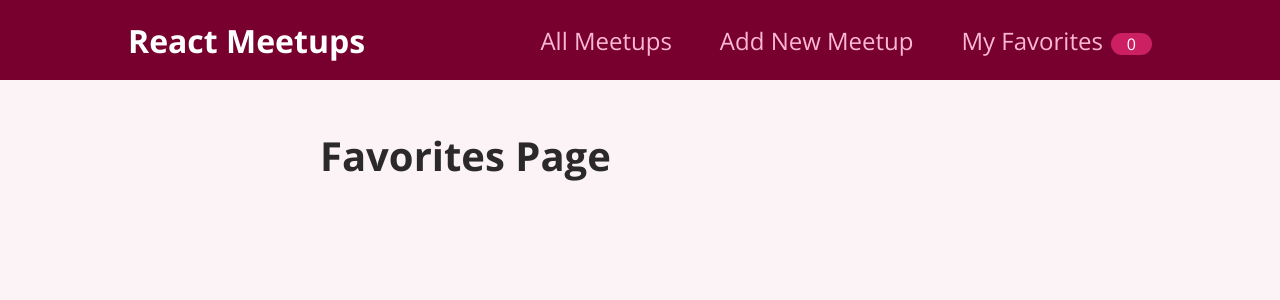
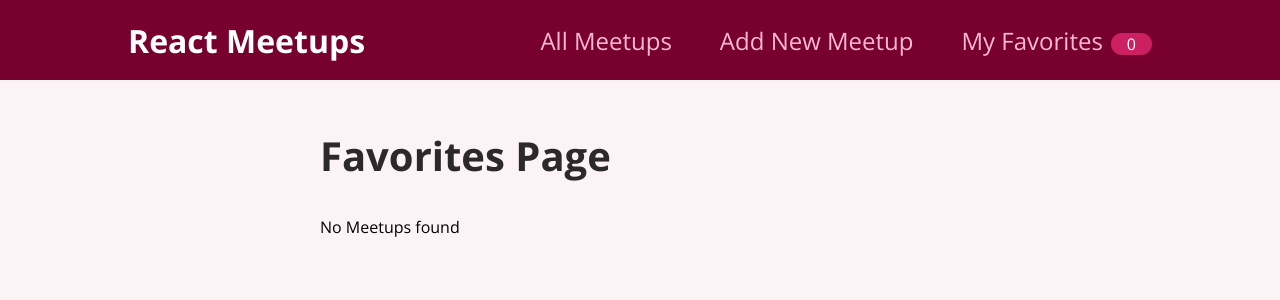
Before and after one commit to xup3rr/react-meetup, a React (Create React App) app: page /favorites in a window 1280 px wide. Shown: the top 300 px of the page. Built offline with nearby package versions, Linux system fonts and the light colour scheme.

Commit message:
✨ Add MeetupsList to FavoritesPage
-Render MeetupList with data from MeetupFavoriteAtom

```diff
--- a/src/pages/Favorites.js
+++ b/src/pages/Favorites.js
@@ -1,7 +1,14 @@
+import { useAtom } from "jotai";
+import { MeetupFavoriteAtom } from "../store/MeetupFavoriteAtom";
+import MeetupList from "../components/meetups/MeetupList";
+
 export default function FavoritesPage() {
+  const [meetups] = useAtom(MeetupFavoriteAtom);
+
   return (
     <section>
       <h1>Favorites Page</h1>
+      <MeetupList meetups={meetups} />
     </section>
   );
 }
```
